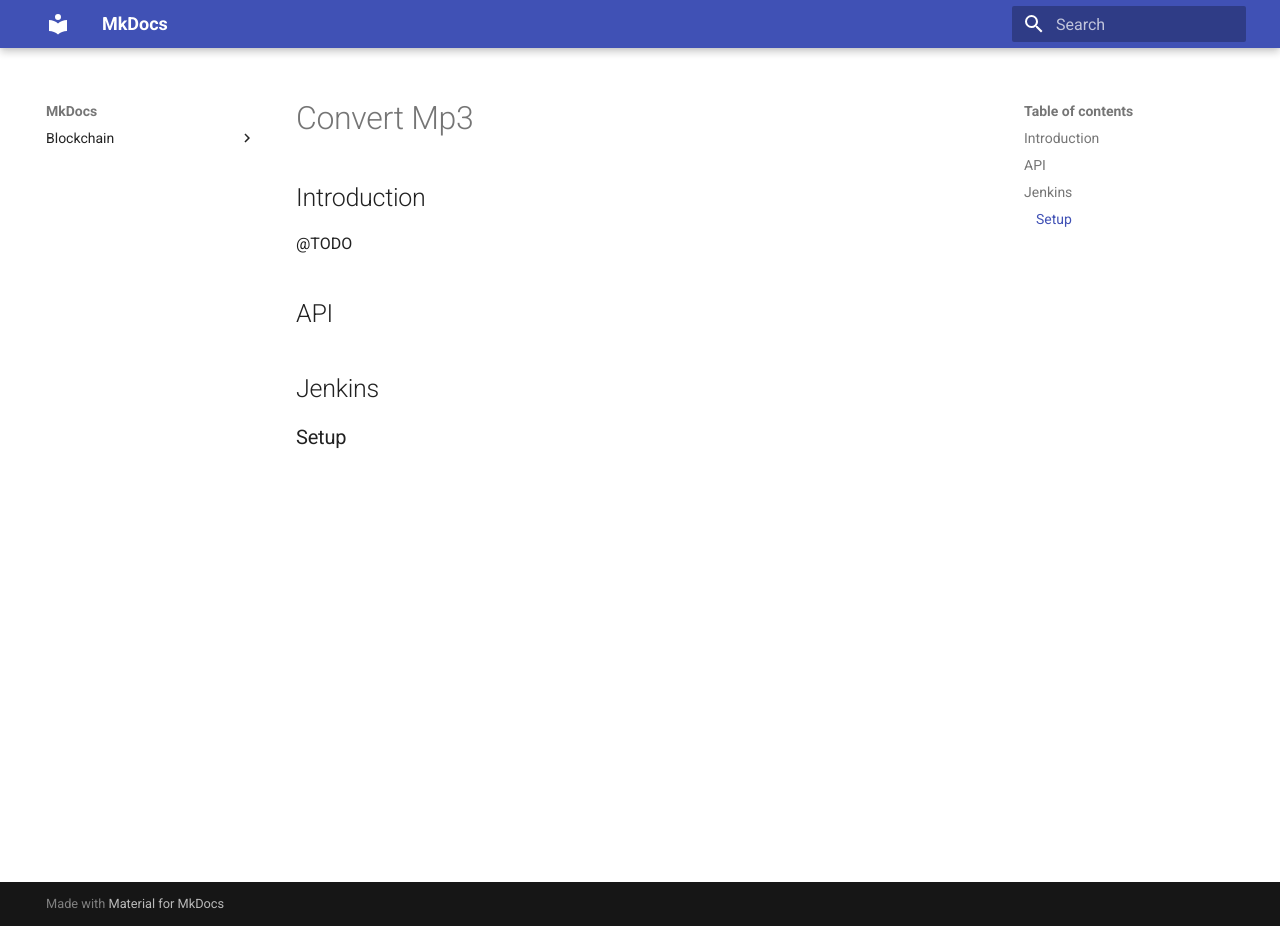
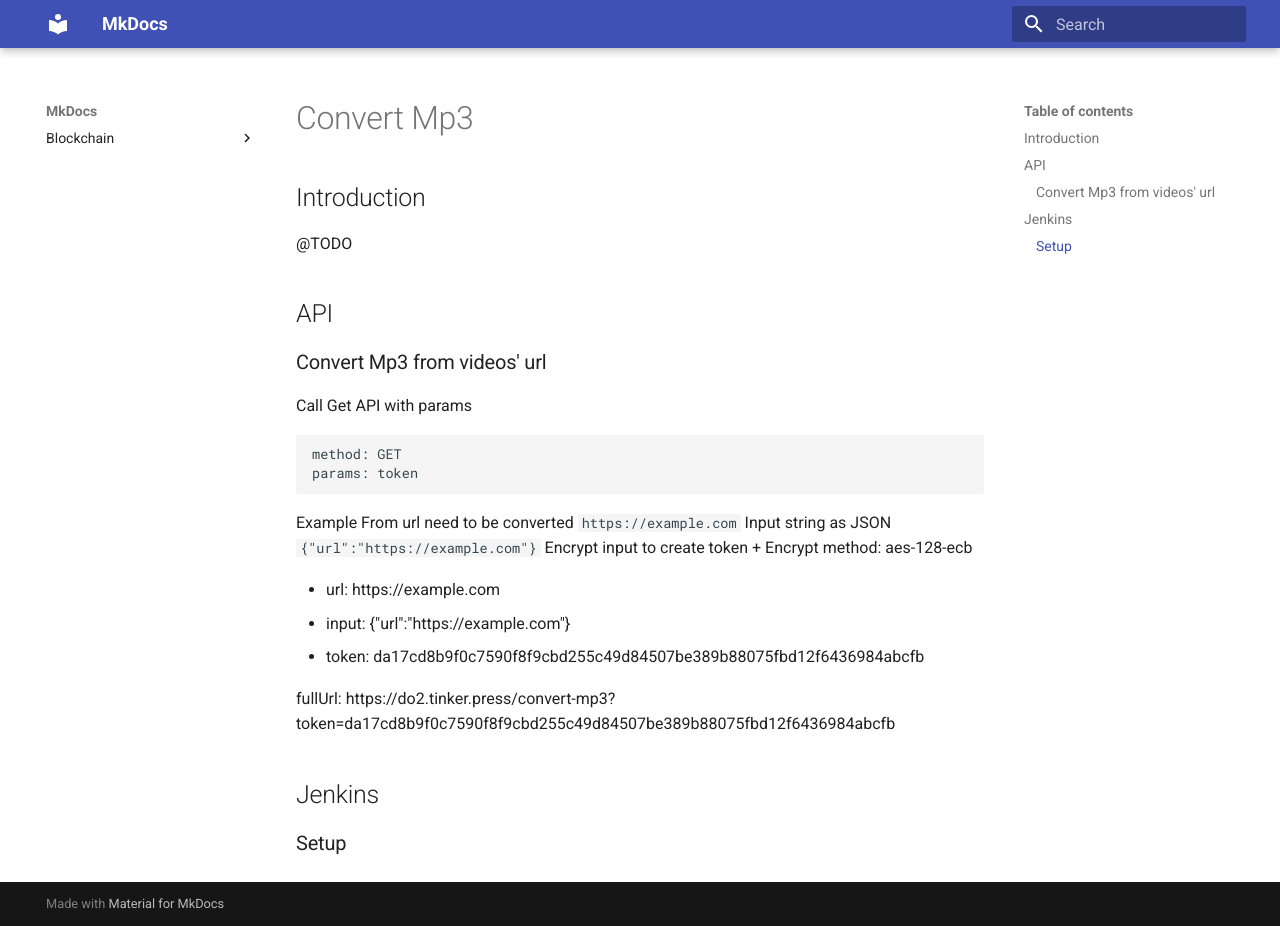
Before and after one commit to hoanganh25991/docs, an MkDocs documentation site: the page built from docs/convert-mp3/index.md, in a window 1280 px wide and 926 px high. Built offline with MkDocs 1.6.1 and Material for MkDocs 9.7.7, drawn with Linux system fonts in a browser that asks for light colours; old or Windows-style settings are respelled for this version of MkDocs.

Commit message:
Update convert mp3 get api

```diff
--- a/docs/convert-mp3/index.md
+++ b/docs/convert-mp3/index.md
@@ -4,7 +4,25 @@
 @TODO
 
 ## API
+### Convert Mp3 from videos' url
+Call Get API with params
 
+	method: GET
+	params: token
+
+Example
+From url need to be converted `https://example.com`
+Input string as JSON `{"url":"https://example.com"}`
+Encrypt input to create token
++ Encrypt method: aes-128-ecb
+
++ url: https://example.com
++ input: {"url":"https://example.com"}
++ token: da17cd8b9f0c7590f8f9cbd255c49d84507be389b88075fbd12f6436984abcfb
+
+
+fullUrl: https://do2.tinker.press/convert-mp3?
+token=da17cd8b9f0c7590f8f9cbd255c49d84507be389b88075fbd12f6436984abcfb
 
 ## Jenkins
 
```
